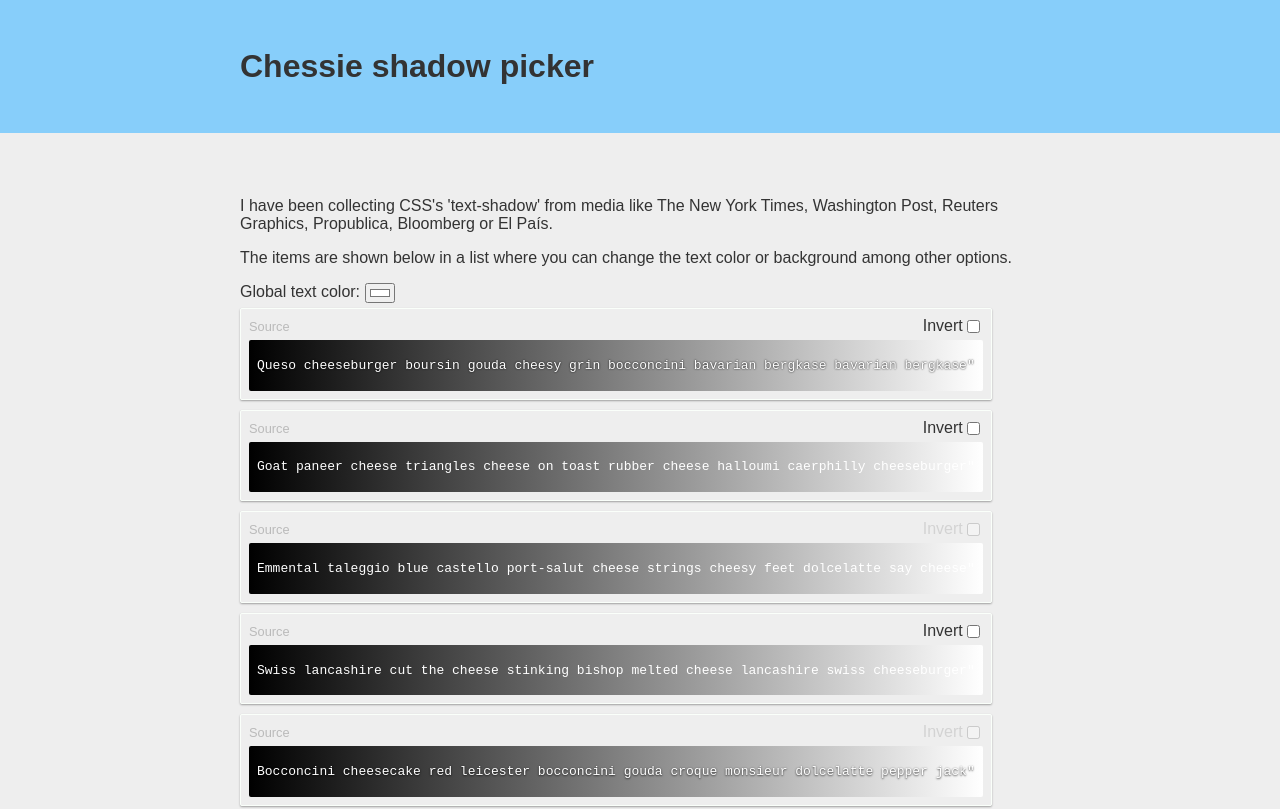
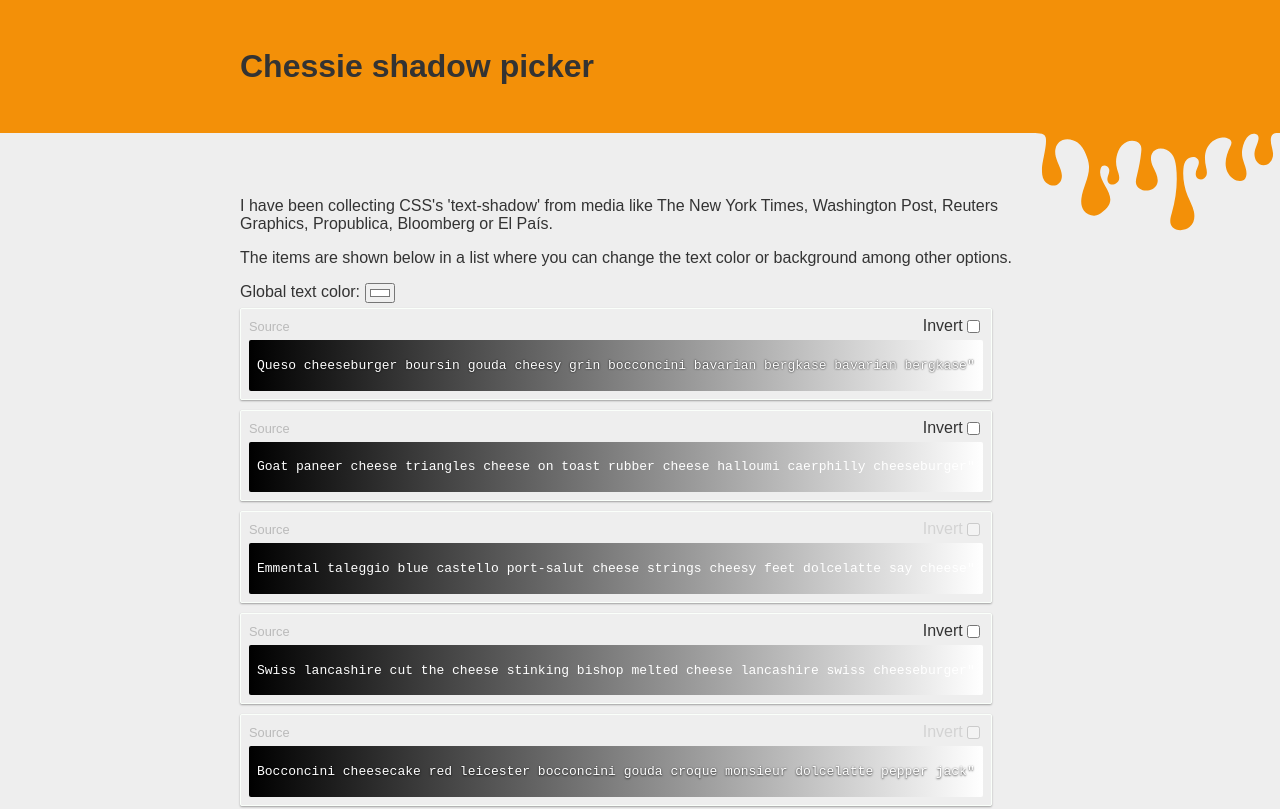
Before and after one commit to LuisSevillano/cheesy-shadow-picker, a SvelteKit app: page / in a window 1280 px wide. Shown: the top 809 px of the page. Built offline with nearby package versions, Linux system fonts and the light colour scheme.

Commit message:
Add some cheese

```diff
--- a/src/routes/app.css
+++ b/src/routes/app.css
@@ -16,17 +16,34 @@ main {
 
 header {
 	padding: 1rem;
-	background: lightskyblue;
+	background: #f39008;
 	display: flex;
 	flex-wrap: wrap;
 	justify-content: space-between;
+	position: relative;
 }
-
 header h1 {
 	display: block;
 	width: 100%;
 	max-width: 50rem;
-	margin: 2rem auto;
+	margin: 1rem auto;
+}
+header::after {
+	content: '';
+	background-image: url(/cheese.svg);
+	background-repeat: no-repeat;
+	overflow: visible;
+	width: 250px;
+	height: 100px;
+	position: absolute;
+	right: 0;
+	top: 133px;
+	z-index: -1;
+}
+@media (min-width: 380px) {
+	header h1 {
+		margin: 2rem auto;
+	}
 }
 
 ul {
```
Also changed, not shown: static/cheese.svg (added).
